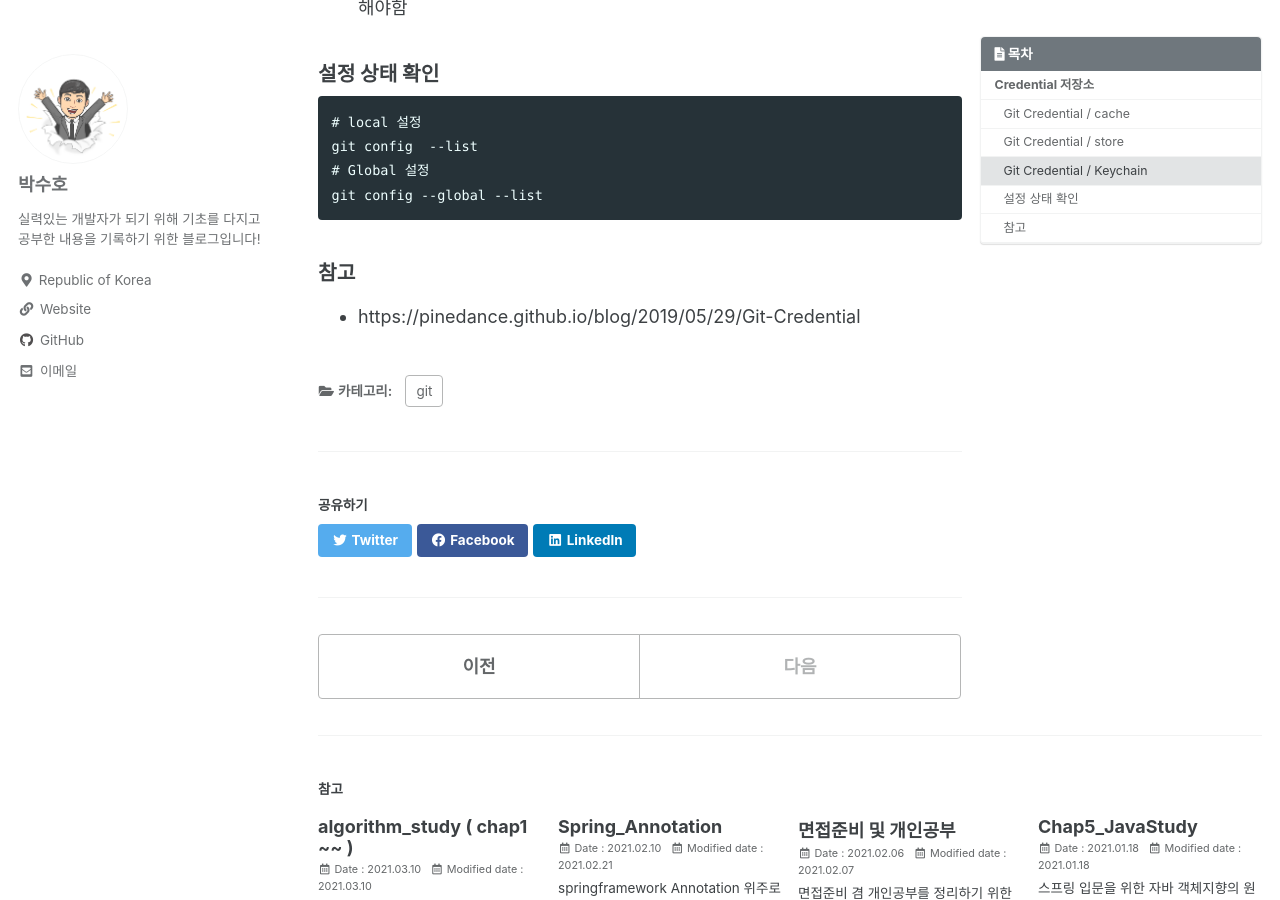
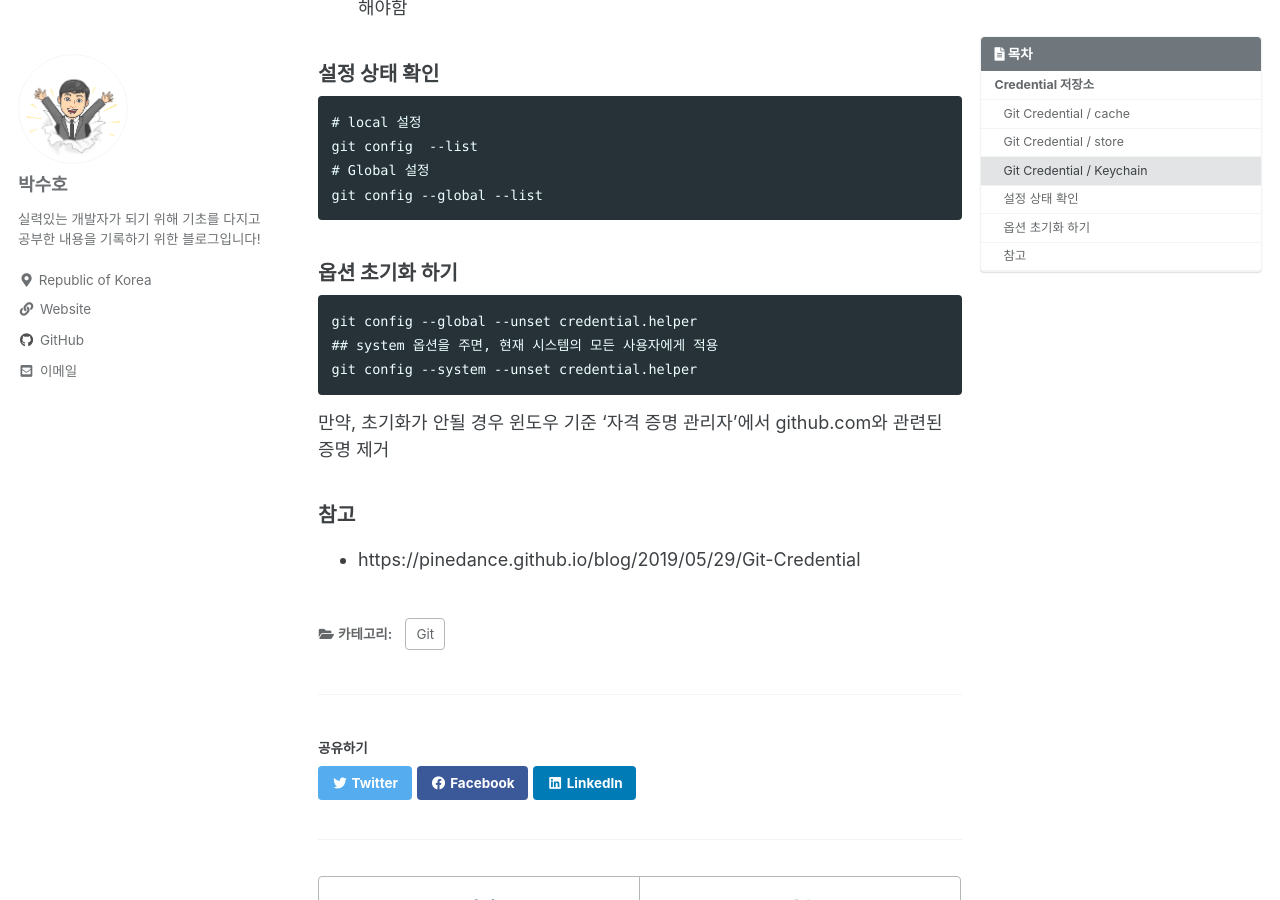
Before and after one commit to SbinSho/SbinSho.github.io, a Jekyll site: the page built from _posts/2021-03-18-Git-Credential.md, in a window 1280 px wide and 900 px high, scrolled down 1754 px. Built offline with Jekyll 4.4.1, drawn with Linux system fonts in a browser that asks for light colours; cached includes are drawn as plain includes; some of the changed text lies outside the part shown.

Commit message:
Git-Credential.md modified

````diff
--- a/_posts/2021-03-18-Git-Credential.md
+++ b/_posts/2021-03-18-Git-Credential.md
@@ -78,5 +78,16 @@ git config  --list
 git config --global --list
 ```
 
+### 옵션 초기화 하기
+
+```
+git config --global --unset credential.helper
+## system 옵션을 주면, 현재 시스템의 모든 사용자에게 적용
+git config --system --unset credential.helper
+```
+
+만약, 초기화가 안될 경우 윈도우 기준 '자격 증명 관리자'에서 github.com와 관련된 증명 제거
+
+
 ### 참고
 * https://pinedance.github.io/blog/2019/05/29/Git-Credential
````
Also changed, not shown: other parts of _posts/2021-03-18-Git-Credential.md (+2 -2 lines).
